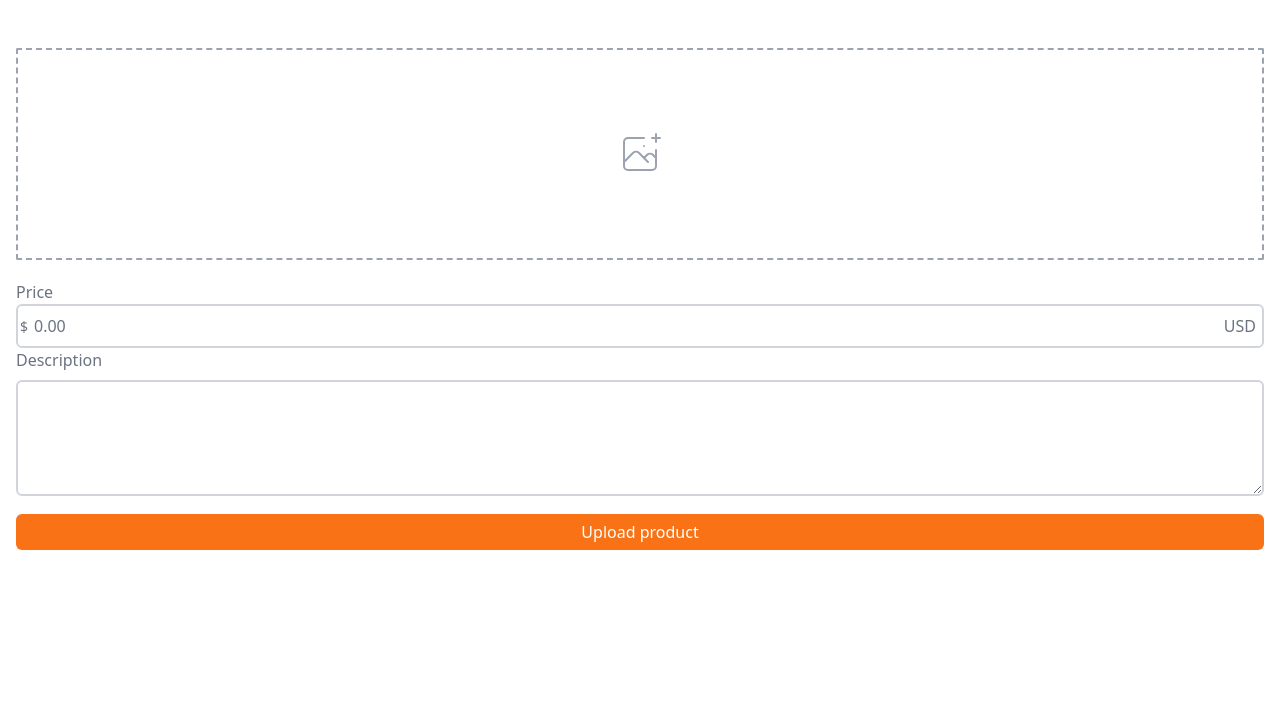
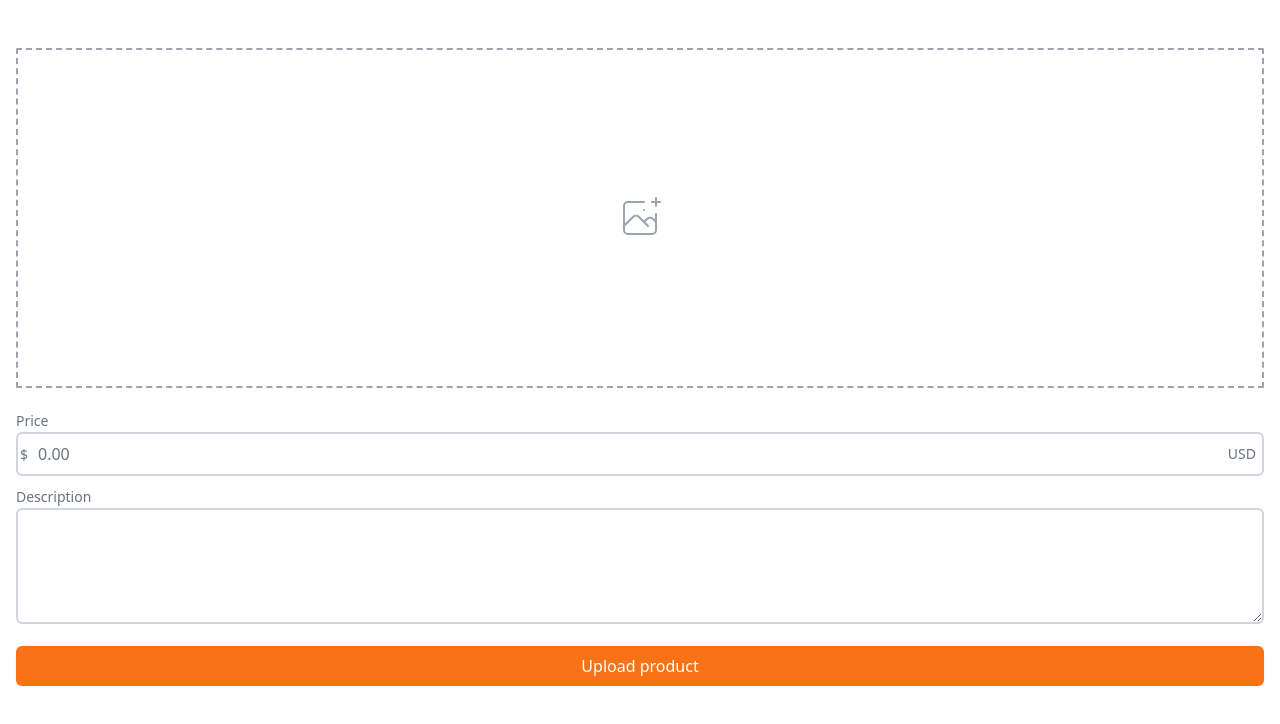
Before and after one commit to GEON1999/carrot-market, a Next.js app: page /items/upload in a window 1280 px wide. Shown: the top 724 px of the page. Built offline with nearby package versions, Linux system fonts and the light colour scheme.

Commit message:
HTML&CSS: upload & enter [edit]

```diff
--- a/pages/enter.tsx
+++ b/pages/enter.tsx
@@ -36,13 +36,14 @@ export default function Enter() {
           </div>
         </div>
         <form className="mt-4 mb-2">
-          <label className="text-sm text-gray-500">
+          <label className="text-sm text-gray-500" htmlFor={method}>
             {method === "email" ? "Email address" : null}
             {method === "phone" ? "Phone number" : null}
           </label>
           <div>
             {method === "email" ? (
               <input
+                id="email"
                 type="email"
                 required
                 placeholder="
@@ -56,6 +57,7 @@ export default function Enter() {
                   +82
                 </span>
                 <input
+                  id="phone"
                   type="number"
                   required
                   placeholder="Plese enter your number"
@@ -64,7 +66,7 @@ export default function Enter() {
               </div>
             ) : null}
           </div>
-          <button className="mt-6 bg-orange-500 rounded-md w-full py-2 px-3 text-white shadow-sm hover:bg-orange-600 focus:ring-orange-500 focus:ring-2 focus:ring-offset-1 outline-none">
+          <button className="mt-6 bg-orange-500 rounded-md w-full py-2 px-3 text-white shadow-sm hover:bg-orange-600 outline-none">
             {method === "email" ? "Get login link" : null}
             {method === "phone" ? "Get one-time password" : null}
           </button>
--- a/pages/items/upload.tsx
+++ b/pages/items/upload.tsx
@@ -3,7 +3,7 @@ import type { NextPage } from "next";
 const Upload: NextPage = () => {
   return (
     <div className="px-4 py-12">
-      <div className="flex justify-center px-10 py-16 border-gray-400 border-2 border-dashed rounded-sm text-gray-400 hover:border-orange-400 mb-5 hover:text-orange-500">
+      <div className="flex justify-center w-full py-32 border-gray-400 border-2 border-dashed rounded-sm text-gray-400 hover:border-orange-500 mb-5 hover:text-orange-500">
         <div className="p-4 border-dashed border-gray-500 ">
           <label>
             <svg
@@ -26,31 +26,37 @@ const Upload: NextPage = () => {
         </div>
       </div>
       <div>
-        <label className="mb-1 text-gray-500">Price</label>
+        <label htmlFor="price" className="text-sm text-gray-500">
+          Price
+        </label>
         <div className="relative flex items-center">
-          <div className="absolute  left-1">
+          <div className="absolute  left-1 pointer-events-none">
             <span className=" text-gray-500 text-sm">$</span>
           </div>
           <input
+            id="price"
             type="text"
             placeholder="0.00"
-            className="px-4 border-2 border-gray-300 rounded-md appearance-none w-full focus:ring-2 hover:border-orange-400 hover:border-2 focus:ring-orange-400  focus:outline-none focus:rounded-sm"
+            className="pl-5 border-2 border-gray-300 rounded-md appearance-none w-full hover:border-orange-500 hover:border-2 focus:ring-orange-500  focus:outline-none focus:rounded-sm"
           />
-          <div className="absolute right-2 ">
+          <div className="absolute right-2 text-sm pointer-events-none">
             <span className="text-gray-500">USD</span>
           </div>
         </div>
       </div>
-      <div>
-        <label className="text-gray-500">Description</label>
-        <div className="mt-2">
+      <div className="mt-2">
+        <label className="text-gray-500 text-sm" htmlFor="description">
+          Description
+        </label>
+        <div>
           <textarea
+            id="description"
             rows={4}
-            className="w-full rounded-md border-2 border-gray-300 hover:border-2 hover:border-orange-500 focus:outline-none  focus:ring-2 focus:ring-orange-400"
+            className="w-full rounded-md border-2 border-gray-300 hover:border-orange-500 focus:outline-none focus:ring-orange-500"
           />
         </div>
       </div>
-      <button className="mt-3 w-full bg-orange-500 rounded-md py-1.5 text-white hover:bg-orange-600">
+      <button className="mt-4 bg-orange-500 rounded-md w-full py-2 px-3 text-white shadow-sm hover:bg-orange-600 focus:ring-orange-500 outline-none">
         Upload product
       </button>
     </div>
```
